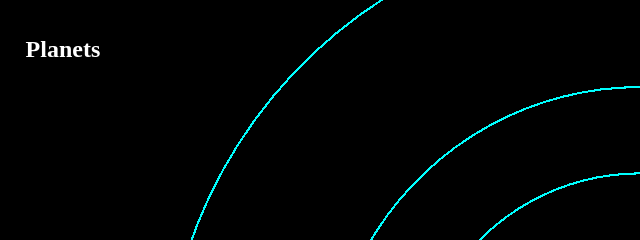
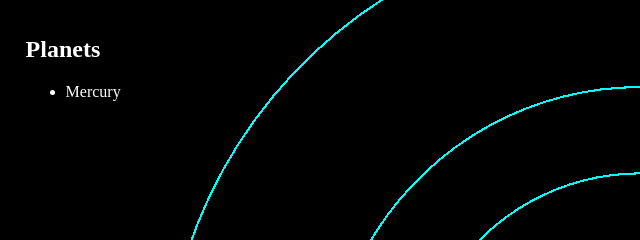
Before and after one commit to tstillwell/planet-distance-visualizer, a plain HTML site: page planets.html in a window 1280 px wide. Shown: the top 240 px of the page, 0-640 px from the left. Drawn offline with Linux system fonts and the light colour scheme.

Commit message:
feat: Add mercury to overlay list

```diff
--- a/planets.html
+++ b/planets.html
@@ -12,6 +12,9 @@
 <body>
     <section id="overlay">
     <h1>Planets</h1>
+    <ul>
+        <li>Mercury</li>
+    </ul>
     </section>
     <script src="js/three.min.js"></script>
     <script src="js/OrbitControls.js"></script>
```
